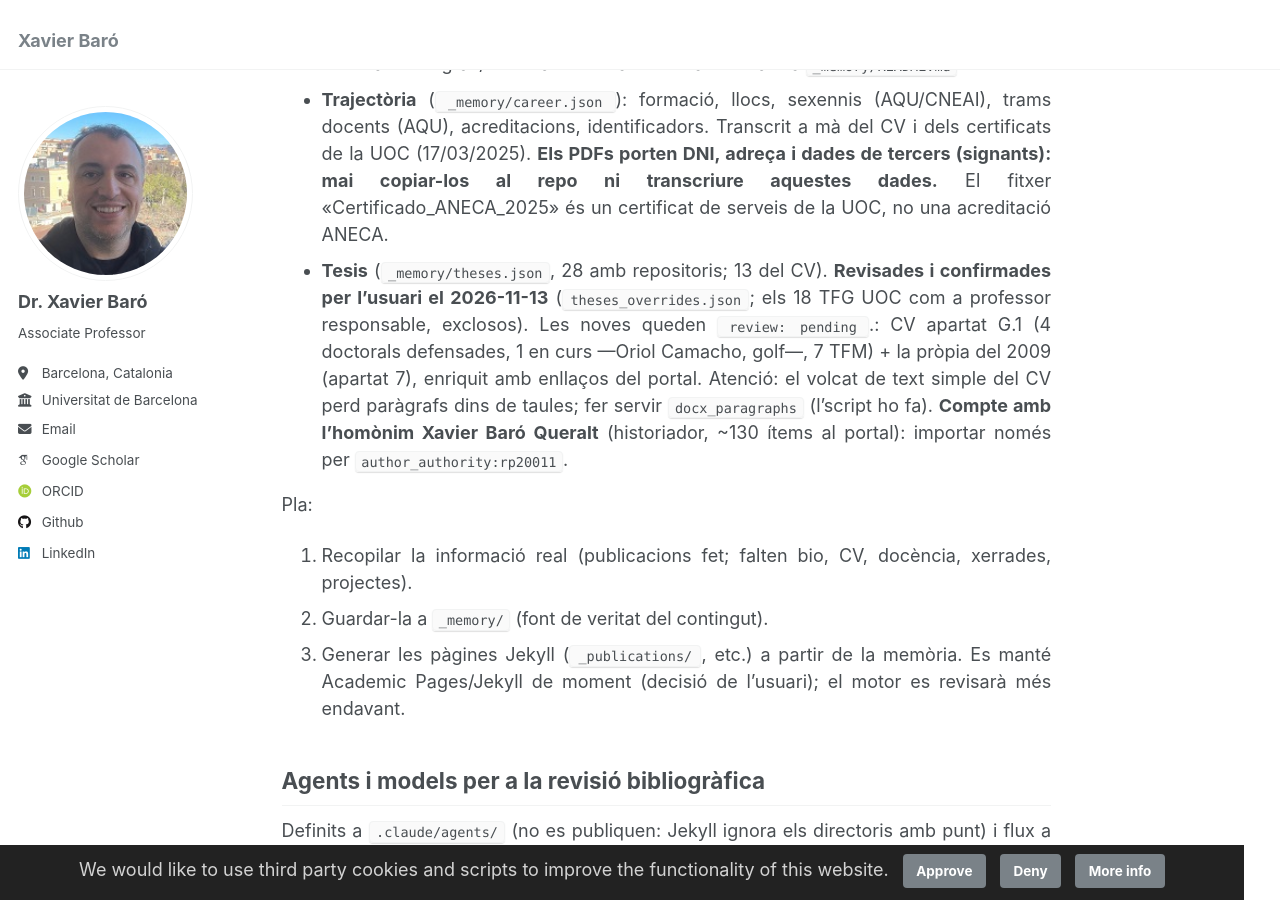
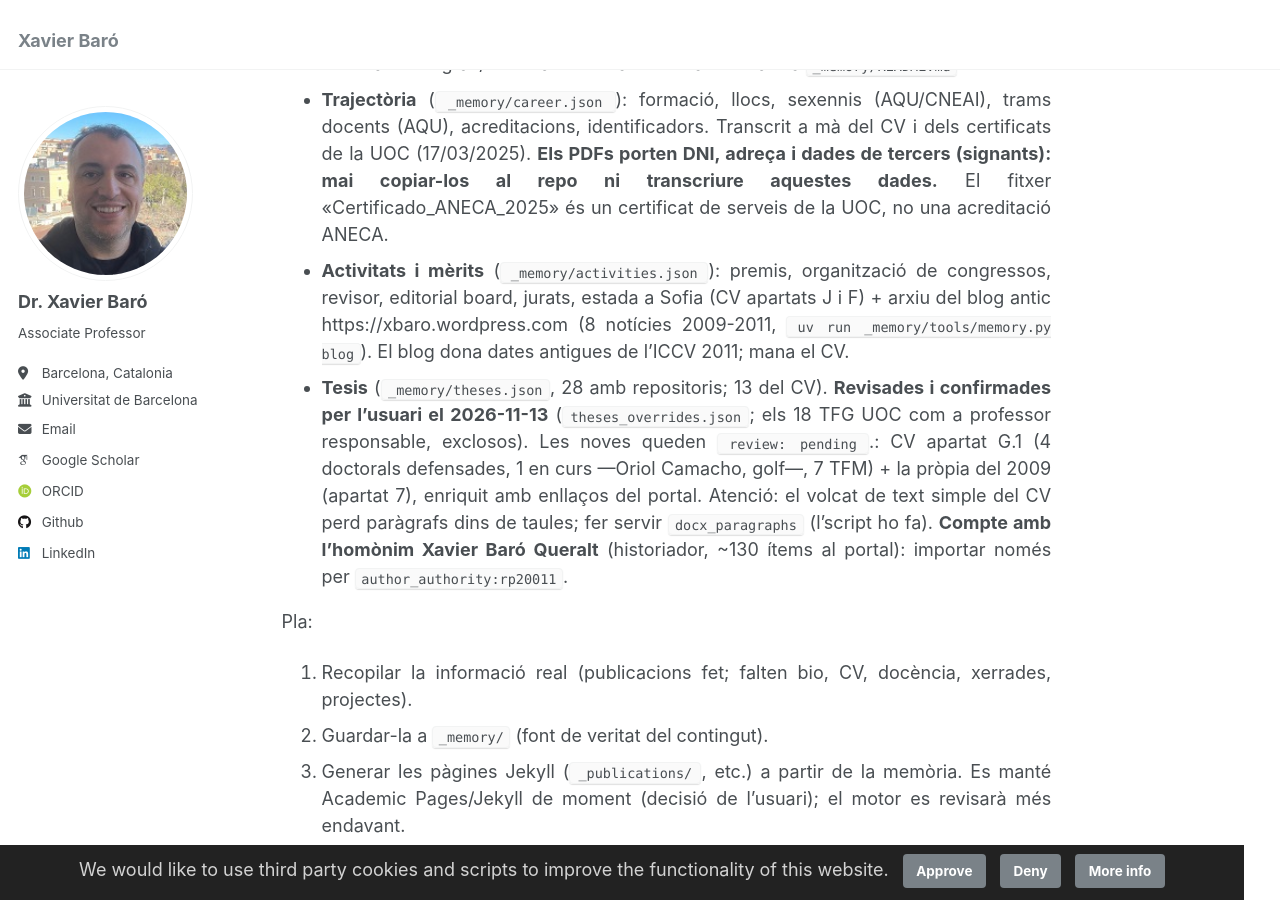
Before and after one commit to xbaro/xbaro.github.io, a Jekyll site: the page built from AGENTS.md, in a window 1280 px wide and 900 px high, scrolled down 3241 px. Built offline with Jekyll 4.4.1, drawn with Linux system fonts in a browser that asks for light colours; some web fonts are replaced; our own code applies the rules of GitHub Pages for plain Markdown files.

Commit message:
Add activities.json (CV merits) and archive of the old WordPress blog
Co-Authored-By: Claude Sonnet 5.5 <noreply@anthropic.com>

```diff
--- a/AGENTS.md
+++ b/AGENTS.md
@@ -52,6 +52,7 @@ Estat inicial: les col·leccions `_publications`, `_talks`, `_teaching`, `_posts
 - **Portal de la Recerca de Catalunya** (https://portalrecerca.csuc.cat/orcid/0000-0001-5338-3007, perfil únic `rp20011`; `prc.cat` no existeix): integrat a `sync`/`portal` via OpenSearch Atom; aporta `repository_url` a cada obra.
 - **Repositoris UOC/UB/UAB** (`uv run _memory/tools/memory.py repos`): detecta TFG/TFM/treballs de recerca on l'usuari és tutor/director. UOC: `tutor` = direcció; `director`/`other` junt amb un altre `tutor` = professor responsable (no es compta). Estudiants de grau/recerca només amb inicials. Detalls a `_memory/README.md`.
 - **Trajectòria** (`_memory/career.json`): formació, llocs, sexennis (AQU/CNEAI), trams docents (AQU), acreditacions, identificadors. Transcrit a mà del CV i dels certificats de la UOC (17/03/2025). **Els PDFs porten DNI, adreça i dades de tercers (signants): mai copiar-los al repo ni transcriure aquestes dades.** El fitxer «Certificado_ANECA_2025» és un certificat de serveis de la UOC, no una acreditació ANECA.
+- **Activitats i mèrits** (`_memory/activities.json`): premis, organització de congressos, revisor, editorial board, jurats, estada a Sofia (CV apartats J i F) + arxiu del blog antic https://xbaro.wordpress.com (8 notícies 2009-2011, `uv run _memory/tools/memory.py blog`). El blog dona dates antigues de l'ICCV 2011; mana el CV.
 - **Tesis** (`_memory/theses.json`, 28 amb repositoris; 13 del CV). **Revisades i confirmades per l'usuari el 2026-11-13** (`theses_overrides.json`; els 18 TFG UOC com a professor responsable, exclosos). Les noves queden `review: pending`.: CV apartat G.1 (4 doctorals defensades, 1 en curs —Oriol Camacho, golf—, 7 TFM) + la pròpia del 2009 (apartat 7), enriquit amb enllaços del portal. Atenció: el volcat de text simple del CV perd paràgrafs dins de taules; fer servir `docx_paragraphs` (l'script ho fa). **Compte amb l'homònim Xavier Baró Queralt** (historiador, ~130 ítems al portal): importar només per `author_authority:rp20011`.
 
 Pla:
```
